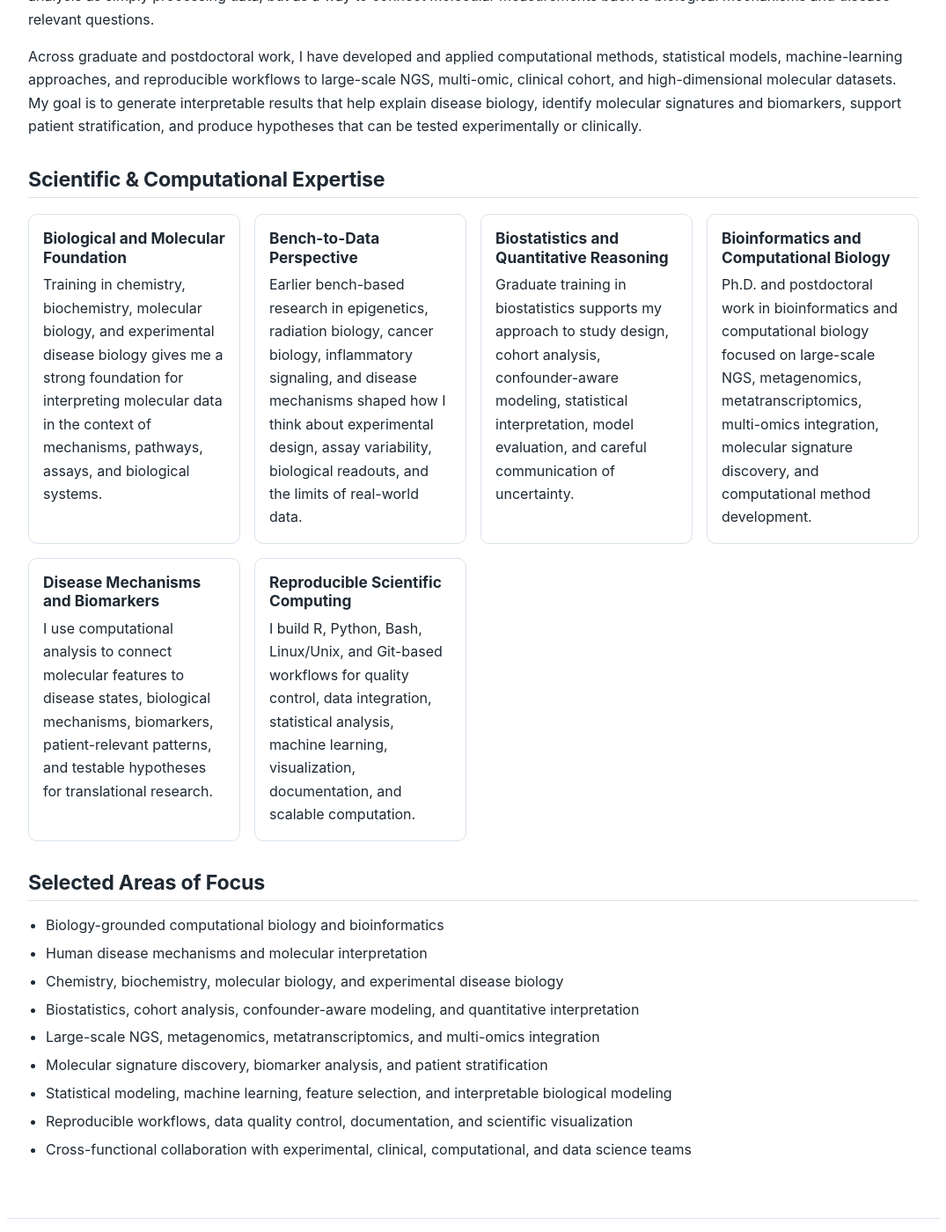
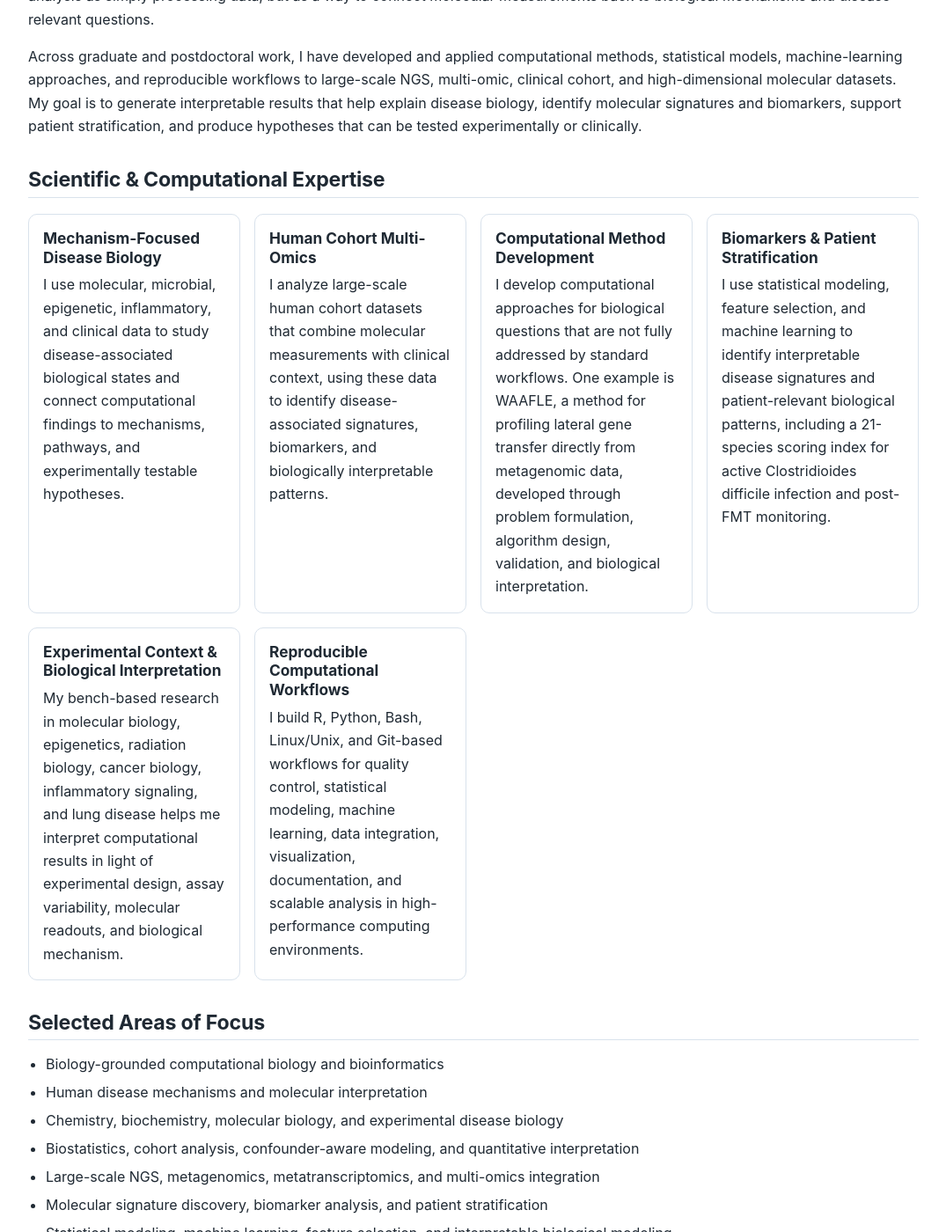
Before and after one commit to Nzabarushimana/nzabarushimana.github.io, a Jekyll site: the page built from index.md, in a window 1280 px wide and 1400 px high, scrolled down 902 px. Shown: the whole window at 88% size, without its empty margins (102-1177 px from the left). Built offline with Jekyll 4.4.1, drawn with Linux system fonts in a browser that asks for light colours.

Commit message:
Update index.md

```diff
--- a/index.md
+++ b/index.md
@@ -34,49 +34,48 @@ Across graduate and postdoctoral work, I have developed and applied computationa
 <div class="card-grid">
 
   <div class="card">
-    <h3>Biological and Molecular Foundation</h3>
+    <h3>Mechanism-Focused Disease Biology</h3>
     <p>
-      Training in chemistry, biochemistry, molecular biology, and experimental disease biology gives me a strong foundation for interpreting molecular data in the context of mechanisms, pathways, assays, and biological systems.
+      I use molecular, microbial, epigenetic, inflammatory, and clinical data to study disease-associated biological states and connect computational findings to mechanisms, pathways, and experimentally testable hypotheses.
     </p>
   </div>
 
   <div class="card">
-    <h3>Bench-to-Data Perspective</h3>
+    <h3>Human Cohort Multi-Omics</h3>
     <p>
-      Earlier bench-based research in epigenetics, radiation biology, cancer biology, inflammatory signaling, and disease mechanisms shaped how I think about experimental design, assay variability, biological readouts, and the limits of real-world data.
+      I analyze large-scale human cohort datasets that combine molecular measurements with clinical context, using these data to identify disease-associated signatures, biomarkers, and biologically interpretable patterns.
     </p>
   </div>
 
   <div class="card">
-    <h3>Biostatistics and Quantitative Reasoning</h3>
+    <h3>Computational Method Development</h3>
     <p>
-      Graduate training in biostatistics supports my approach to study design, cohort analysis, confounder-aware modeling, statistical interpretation, model evaluation, and careful communication of uncertainty.
+      I develop computational approaches for biological questions that are not fully addressed by standard workflows. One example is WAAFLE, a method for profiling lateral gene transfer directly from metagenomic data, developed through problem formulation, algorithm design, validation, and biological interpretation.
     </p>
   </div>
 
   <div class="card">
-    <h3>Bioinformatics and Computational Biology</h3>
+    <h3>Biomarkers &amp; Patient Stratification</h3>
     <p>
-      Ph.D. and postdoctoral work in bioinformatics and computational biology focused on large-scale NGS, metagenomics, metatranscriptomics, multi-omics integration, molecular signature discovery, and computational method development.
+      I use statistical modeling, feature selection, and machine learning to identify interpretable disease signatures and patient-relevant biological patterns, including a 21-species scoring index for active Clostridioides difficile infection and post-FMT monitoring.
     </p>
   </div>
 
   <div class="card">
-    <h3>Disease Mechanisms and Biomarkers</h3>
+    <h3>Experimental Context &amp; Biological Interpretation</h3>
     <p>
-      I use computational analysis to connect molecular features to disease states, biological mechanisms, biomarkers, patient-relevant patterns, and testable hypotheses for translational research.
+      My bench-based research in molecular biology, epigenetics, radiation biology, cancer biology, inflammatory signaling, and lung disease helps me interpret computational results in light of experimental design, assay variability, molecular readouts, and biological mechanism.
     </p>
   </div>
 
   <div class="card">
-    <h3>Reproducible Scientific Computing</h3>
+    <h3>Reproducible Computational Workflows</h3>
     <p>
-      I build R, Python, Bash, Linux/Unix, and Git-based workflows for quality control, data integration, statistical analysis, machine learning, visualization, documentation, and scalable computation.
+      I build R, Python, Bash, Linux/Unix, and Git-based workflows for quality control, statistical modeling, machine learning, data integration, visualization, documentation, and scalable analysis in high-performance computing environments.
     </p>
   </div>
 
 </div>
-
 ## Selected Areas of Focus
 
 - Biology-grounded computational biology and bioinformatics
```
